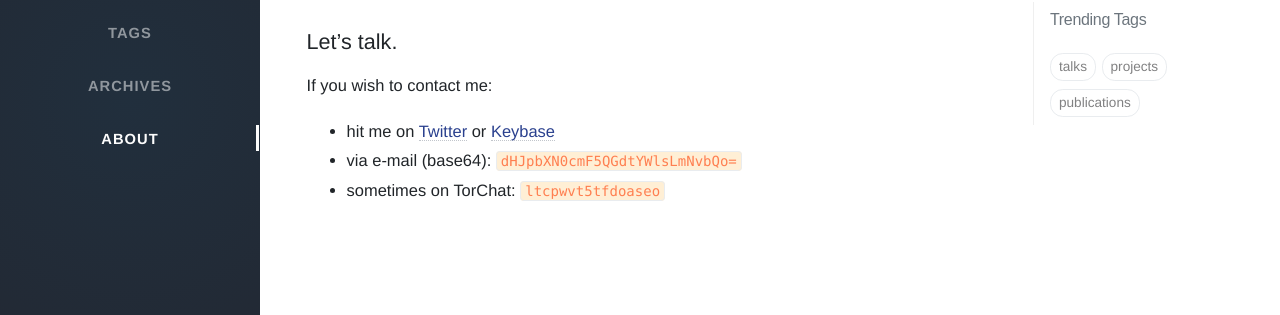
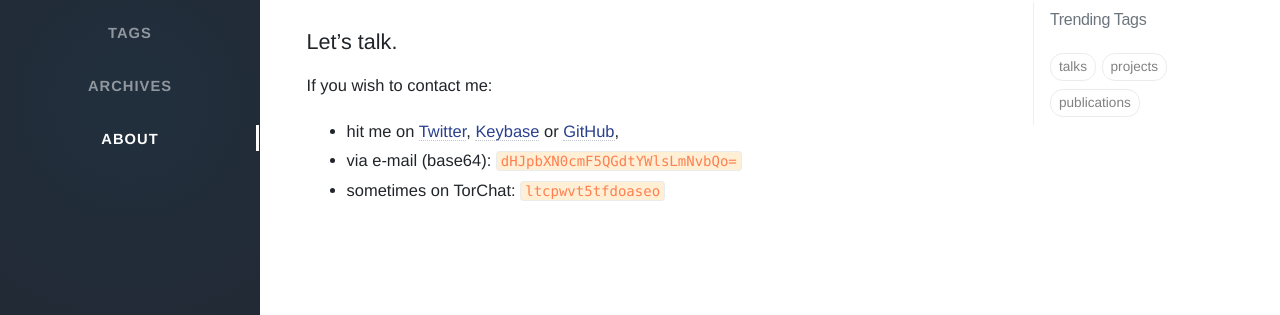
Before and after one commit to adityavs/trimstray.github.io, a Jekyll site: the page built from tabs/about.md, in a window 1280 px wide. Shown: the part 349-664 px from the top of the page. Built offline with Jekyll 4.4.1, drawn with Linux system fonts in a browser that asks for light colours; nearby versions of some CDN libraries; some web fonts are replaced; comment, search, counter and statistics services are not loaded.

Commit message:
update about - signed-off-by: trimstray <trimstray@gmail.com>

```diff
--- a/tabs/about.md
+++ b/tabs/about.md
@@ -22,6 +22,6 @@ At this moment all publications are only in Polish.
 
 If you wish to contact me:
 
-- hit me on [Twitter](https://twitter.com/trimstray) or [Keybase](https://keybase.io/trimstray)
+- hit me on [Twitter](https://twitter.com/trimstray), [Keybase](https://keybase.io/trimstray) or [GitHub](https://github.com/trimstray),
 - via e-mail (base64): `dHJpbXN0cmF5QGdtYWlsLmNvbQo=`
 - sometimes on TorChat: `ltcpwvt5tfdoaseo`
```
